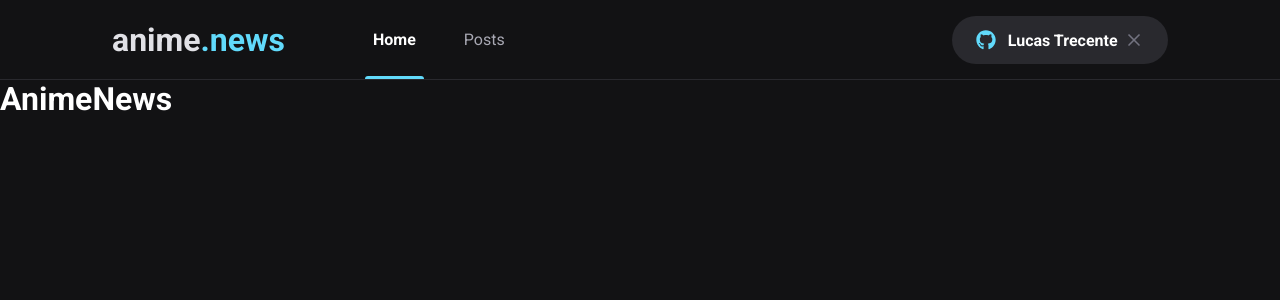
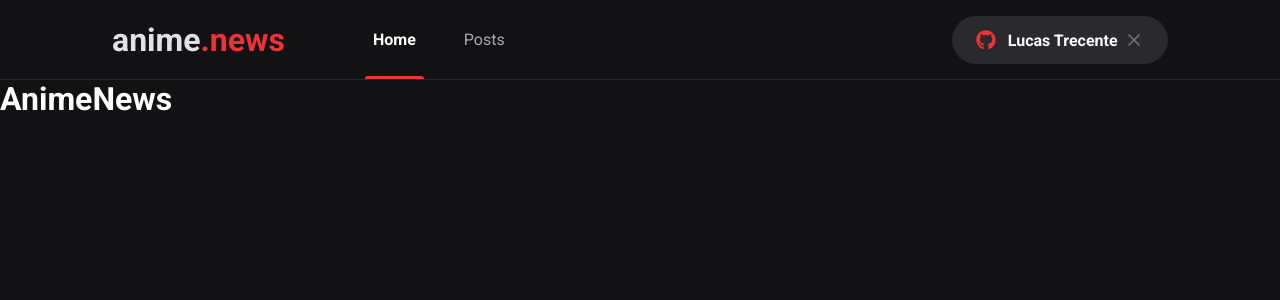
Before and after one commit to wanghaisheng/subscription-based-saas, a Next.js app: page / in a window 1280 px wide. Shown: the top 300 px of the page. Built offline with nearby package versions, Linux system fonts and the light colour scheme.

Commit message:
refactor: change cyan to red

```diff
--- a/src/components/Header/SignInButton/index.tsx
+++ b/src/components/Header/SignInButton/index.tsx
@@ -7,7 +7,7 @@ export function SignInButton() {
 
   return isUserLoggedIn ? (
     <button className={styles.signInButton} type="button">
-      <FaGithub color="#61dafb" />
+      <FaGithub color="#eb3434" />
       Lucas Trecente
       <FiX color="#737380" className={styles.closeIcon} />
     </button>
--- a/src/components/Header/style.module.scss
+++ b/src/components/Header/style.module.scss
@@ -16,7 +16,7 @@
     color: #e1e1e6;
 
     span {
-      color: var(--cyan-500);
+      color: var(--red-500);
     }
   }
 
@@ -55,7 +55,7 @@
         position: absolute;
         bottom: 1px;
         left: 0;
-        background: var(--cyan-500);
+        background: var(--red-500);
       }
     }
   }
--- a/src/styles/global.scss
+++ b/src/styles/global.scss
@@ -10,7 +10,7 @@
   --gray-300: #a8a8b3;
   --gray-800: #29292e;
   --gray-900: #121214;
-  --cyan-500: #61dafb;
+  --red-500: #eb3434;
   --yellow-500: #eba417;
 }
 
```
